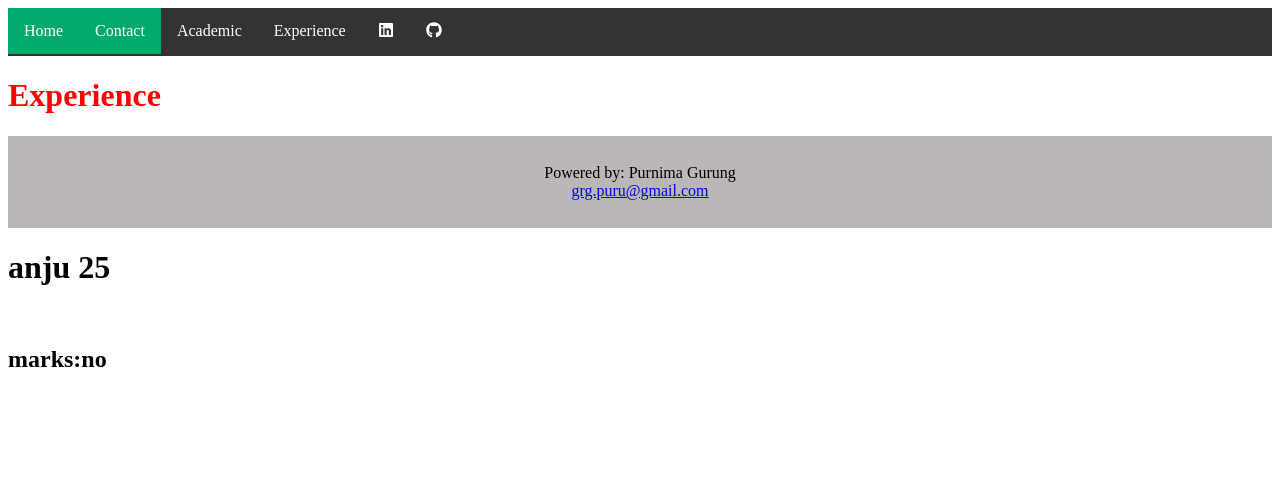
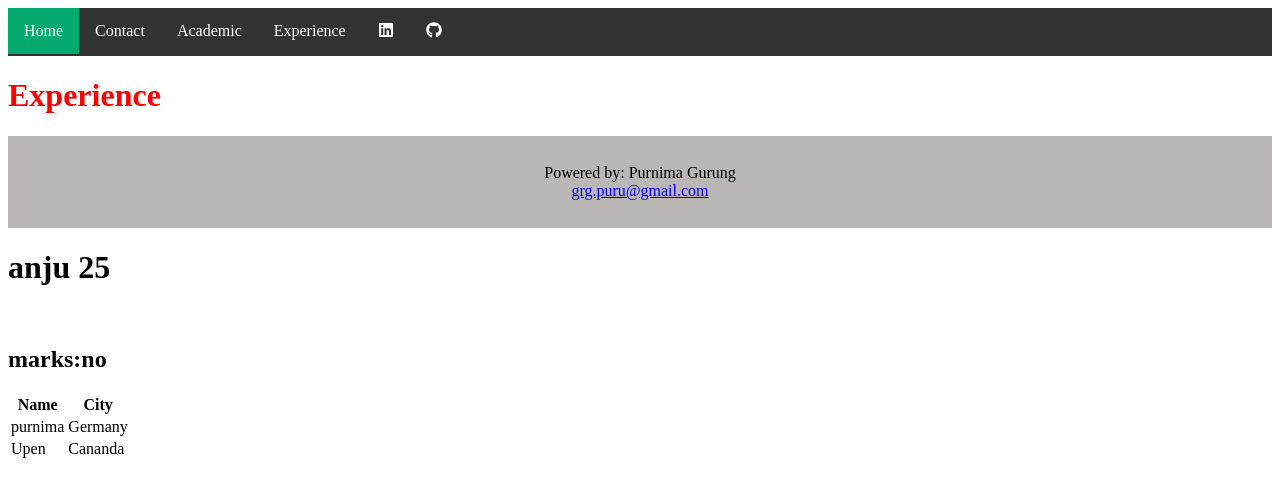
Before and after one commit to AllProgrammingCodeTutorials/React-tutorial, a React (Create React App) app in the folder react-project/: page /experience in a window 1280 px wide. Shown: the top 496 px of the page. Built offline with nearby package versions, Linux system fonts and the light colour scheme.

Commit message:
react Js with dynamic component (using map)

```diff
--- a/react-project/src/App.js
+++ b/react-project/src/App.js
@@ -10,6 +10,16 @@ import Content from "./components/Content";
 
 let lname = 25;
 let marks = 40;
+const data=[
+  {
+    Name:"purnima",
+    City:"Germany"
+  },
+  {
+    Name:"Upen",
+    City:"Cananda"
+  },
+];
 function App() {
   return (
     <Router>
@@ -17,13 +27,13 @@ function App() {
       <div>
         <Switch>
           <Route exact path="/home" component={Home} />
-          <Route exact path="/contact" component={Contact}/>
-          <Route exact path="/academic" component={Academic}/>
+          <Route exact path="/contact" component={Contact} />
+          <Route exact path="/academic" component={Academic} />
           <Route exact path="/experience" component={Experience}/>
         </Switch>
       </div>
       <Footer />
-      <Content fname= "anju" lname={lname} marks={marks} />
+        <Content fname= "anju" lname={lname} marks={marks} item = {data} />
     </Router>
   );
 }
--- a/react-project/src/components/Content.js
+++ b/react-project/src/components/Content.js
@@ -13,6 +13,21 @@ const Content = (props) => {
                 props.marks >100 ?"yes":"no"
                 }
             </h2>
+
+            <table>
+              <tr>
+                <th>Name</th>
+                <th>City</th>
+              </tr>
+              {/* //using map loop */}
+              {props.item.map((data)=>
+                <tr>
+                  <td>{data.Name}</td>
+                  <td>{data.City}</td>
+                </tr>
+              )}
+
+          </table>
         </div>
     )
 }
--- a/react-project/src/components/Navbar.js
+++ b/react-project/src/components/Navbar.js
@@ -11,7 +11,7 @@ const Navbar = () => {
             <div className= "menu-link">
                 <ul>
                 <li><Link className="active" to="/home">Home</Link></li>
-                <li><Link className="active" to="/contact">Contact</Link></li>
+                <li><Link to="/contact">Contact</Link></li>
                 <li><Link to="/academic">Academic</Link></li>
                 <li><Link to="/experience">Experience</Link></li>
                 <li><a href="https://www.linkedin.com/in/purnimagurung/" target= "_purnima"><FaLinkedin/></a></li>
```
